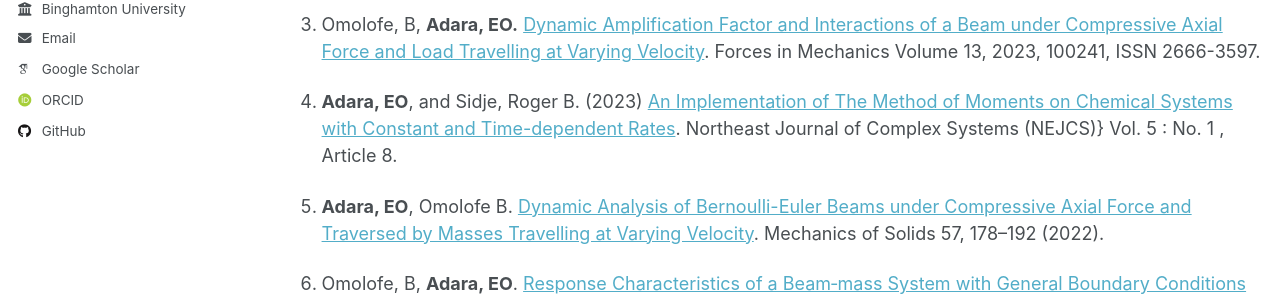
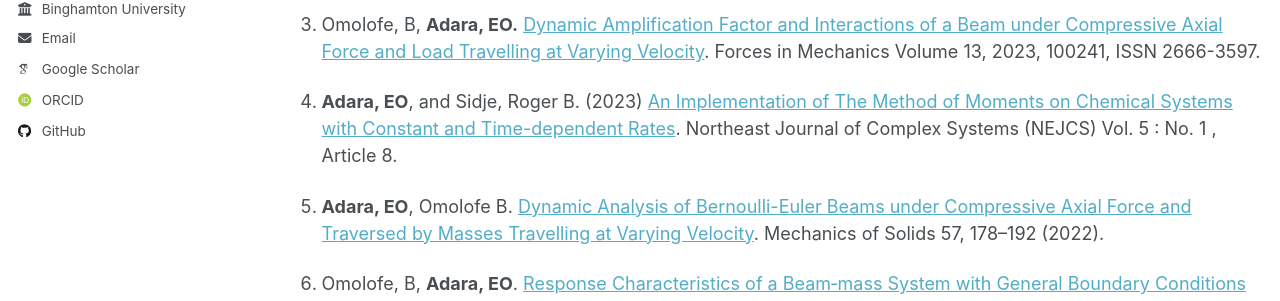
Before and after one commit to EmmanuelAdara/EmmanuelAdara.github.io, a Jekyll site: the page built from _pages/publications.md, in a window 1280 px wide and 1122 px high. Shown: the part 384-685 px from the top of the window. Built offline with Jekyll 4.4.1, drawn with Linux system fonts in a browser that asks for light colours; some web fonts are replaced; a script that is not in the unit is left out.

```diff
--- a/_pages/publications.md
+++ b/_pages/publications.md
@@ -19,7 +19,7 @@ Computational Science and Computational Intelligence. CSCI 2024. Communications
 1. Omolofe, B, **Adara, EO.** [Dynamic Amplification Factor and Interactions of a Beam under Compressive Axial Force and Load Travelling at Varying Velocity](https://doi.org/10.1016/j.finmec.2023.100241). Forces in Mechanics Volume 13,	2023, 100241,	ISSN 2666-3597.
 
 
-1. **Adara, EO**, and Sidje, Roger B. (2023) [An Implementation of The Method of Moments on Chemical Systems with Constant and Time-dependent Rates](https://orb.binghamton.edu/nejcs/vol5/iss1/8/). Northeast Journal of Complex Systems (NEJCS)} Vol. 5 : No. 1 , Article 8.
+1. **Adara, EO**, and Sidje, Roger B. (2023) [An Implementation of The Method of Moments on Chemical Systems with Constant and Time-dependent Rates](https://orb.binghamton.edu/nejcs/vol5/iss1/8/). Northeast Journal of Complex Systems (NEJCS) Vol. 5 : No. 1 , Article 8.
 
 
 1. **Adara, EO**, Omolofe B. [Dynamic Analysis of Bernoulli-Euler Beams under Compressive Axial Force and Traversed by Masses Travelling at Varying Velocity](https://doi.org/10.3103/S0025654422010071). Mechanics of Solids 57, 178–192 (2022).
```
